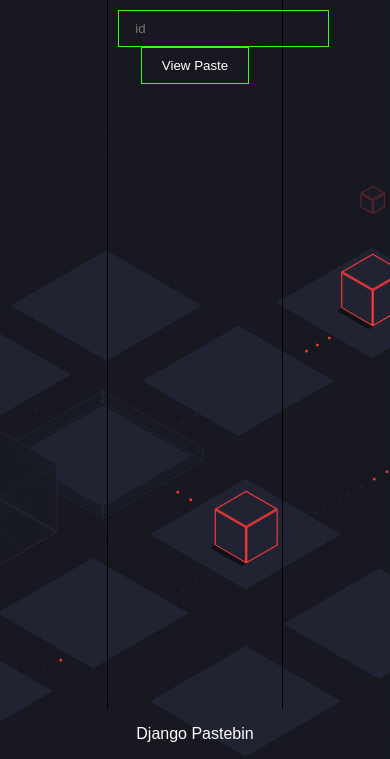
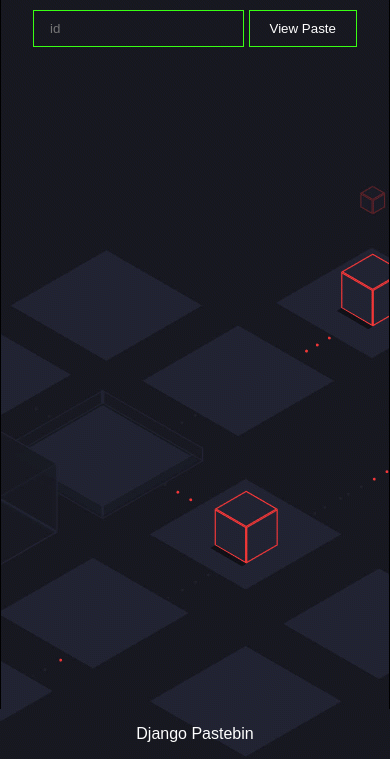
Before and after one commit to r4j0x00/django-pastebin, a Django app: template pastebin/pastebin/templates/view.html in a window 390 px wide. Shown: the part 187-946 px from the top of the page. Run offline with Django 3.2, Linux system fonts and the light colour scheme; the template is opened without the code that fills it, so the values that code supplies are empty.

Commit message:
Added files

```diff
--- a/pastebin/pastebin/templates/view.html
+++ b/pastebin/pastebin/templates/view.html
@@ -27,6 +27,11 @@
 	color: white;
 	padding: 10px 20px;
 }
+@media screen and (max-width: 500px) {
+    .center {
+      width: 100%;
+    }
+}
 </style>
 
 <body background="{% static "back.gif" %}">
```
